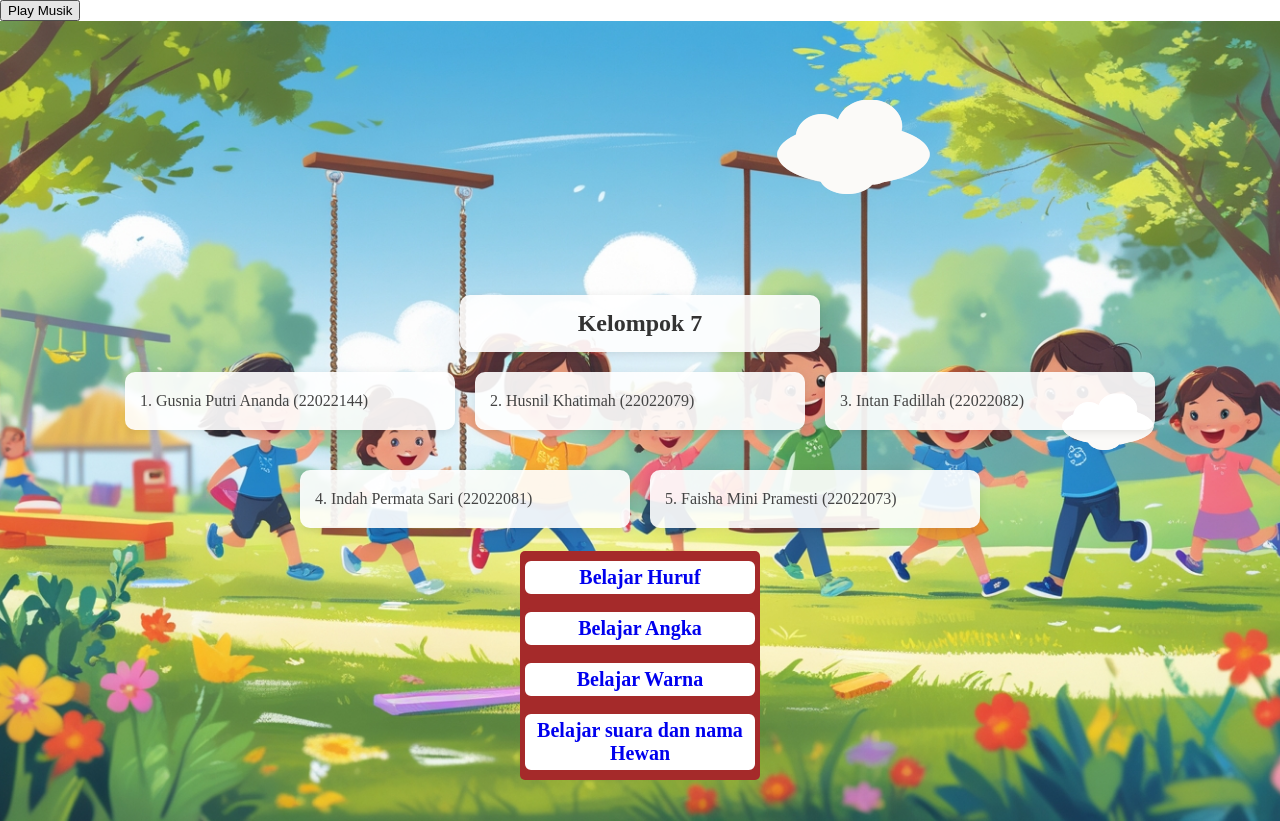
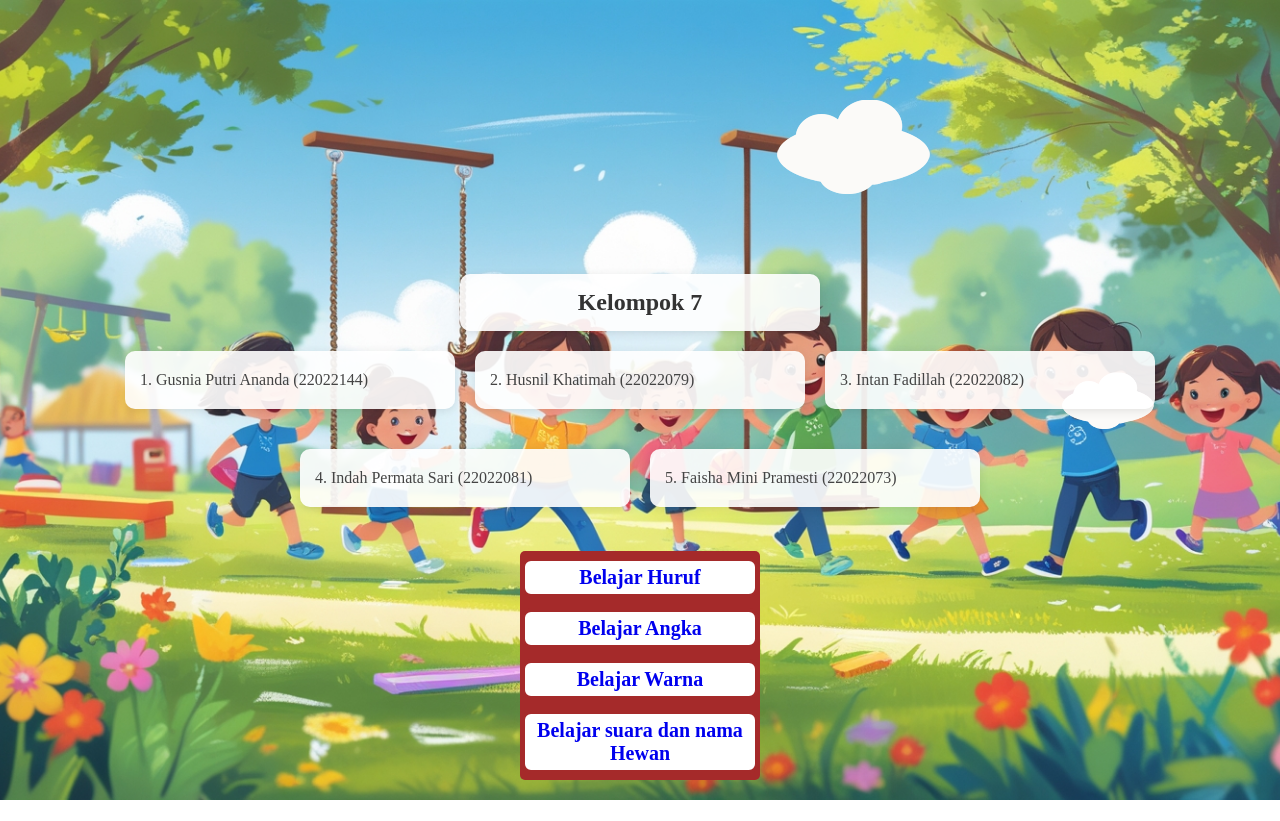
Before and after one commit to eeldinoyooh/belajar-anak, a plain HTML site: page index.html in a window 1280 px wide. After the commit the page ends 800 px from the top, so only its background shows below. Drawn offline with Linux system fonts and the light colour scheme.

Commit message:
Update index.html

```diff
--- a/index.html
+++ b/index.html
@@ -3,7 +3,6 @@
 	<head>
 	<meta content='width=device-width, initial-scale=1, maximum-scale=1' name='viewport'/>
 		<audio id="musik" src="back.mp3" autoplay loop></audio>
-		<button onclick="document.getElementById('musik').play()">Play Musik</button>
 		<title>BBM</title>
 		<script type="text/javascript" src="jquery-1.11.3.js"></script>
 		<script type="text/javascript">
```
